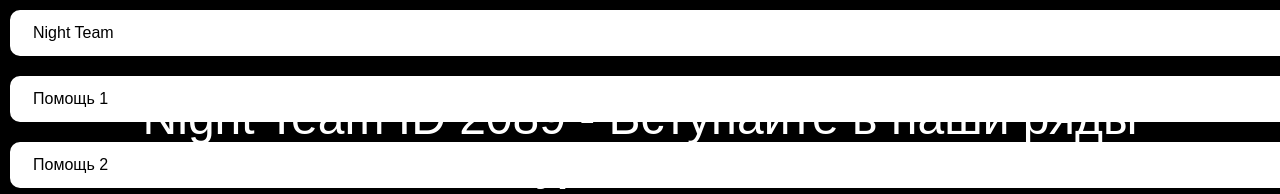
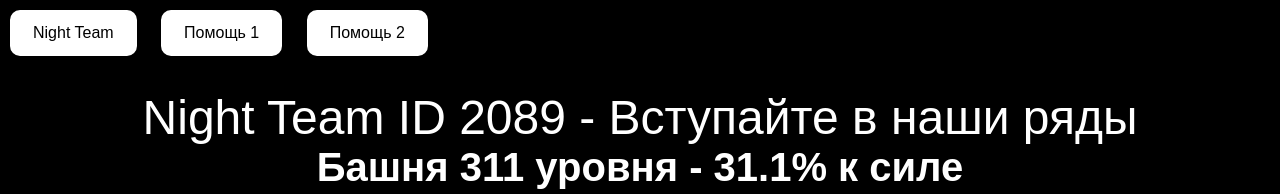
Before and after one commit to Drag0n4ik/NightTeam, a plain HTML site: page index.html in a window 1280 px wide. Shown: the top 194 px of the page. Drawn offline with Linux system fonts and the light colour scheme.

Commit message:
Night-Team

```diff
--- a/Css/Mediastyle.css
+++ b/Css/Mediastyle.css
@@ -1,15 +1,15 @@
 @media only screen and (min-width: 320px){
  h1{
 
-	font-size: 1.5em;
+	font-size: 0.5em;
 	color: white;
 }
 h2{
-	font-size: 1em;
+	font-size: 0.3em;
 	color: white;
 }
 h3{
-	font-size: 0.5em;
+	font-size: 0.1em;
 	color: white;
 
 }
@@ -23,7 +23,6 @@ table{
 }
 
 ul li {
-	width: 100%;
-	margin: auto;
+
 }
 }
--- a/Css/style.css
+++ b/Css/style.css
@@ -1,7 +1,7 @@
 * {
     padding: 0;
     margin: 0;
-
+  	transition: 0.5s;
 }
 a{
 	color: white;
```
